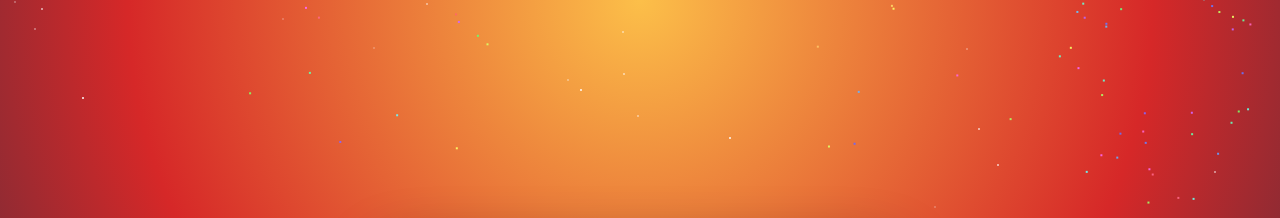
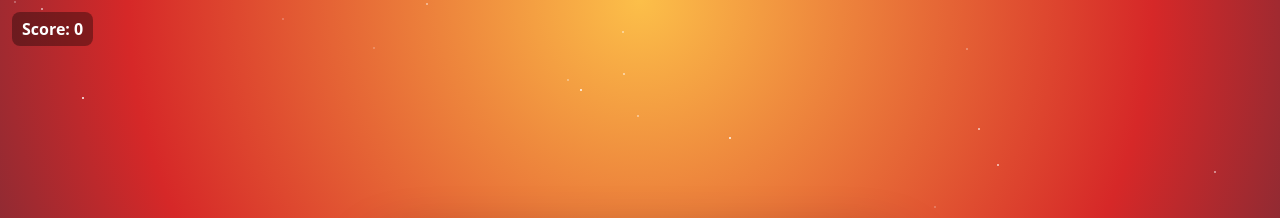
Before and after one commit to waynelaker/xmas, a plain HTML site: page index.html in a window 1280 px wide. Shown: the top 218 px of the page. Drawn offline with Linux system fonts and the light colour scheme; animation ran at ten frames a second.

Commit message:
add mini game

```diff
--- a/index.html
+++ b/index.html
@@ -67,6 +67,19 @@
       font-size: 0.85rem;
       letter-spacing: 0.3em;
       opacity: 0.7;
+    }
+
+    .score {
+      position: fixed;
+      top: 12px;
+      left: 12px;
+      z-index: 4;
+      padding: 6px 10px;
+      background: rgba(0,0,0,0.35);
+      border-radius: 8px;
+      font-weight: 600;
+      color: var(--fg);
+      pointer-events: none;
     }
 
     .star {
@@ -158,7 +171,9 @@
     }
 
     /* --------------------
-       FIREWORKS (CANVAS)
+       FIREWORKS MINI-GAME (CANVAS)
+       - Rockets are launched from the bottom and explode into particles
+       - Click a moving rocket to explode it early and earn points
     -------------------- */
     const canvas = document.getElementById('fireworks');
     const ctx = canvas.getContext('2d');
@@ -170,69 +185,134 @@
     resize();
     window.addEventListener('resize', resize);
 
-    const fireworks = [];
+    const rockets = []; // rockets in flight (pre-explosion)
+    const fireworks = []; // arrays of particles (post-explosion)
 
-    function launchFirework(x = null, y = null) {
-      // if no coords provided, choose random position
-      if (x === null || y === null) {
-        x = Math.random() * canvas.width;
-        y = Math.random() * canvas.height * 0.5;
-      }
+    function createExplosion(x, y, count = 60) {
+      const lifeMs = 2000;
       const particles = [];
-      const lifeMs = 2000; // particle lifetime in ms
-
-      for (let i = 0; i < 60; i++) {
+      const hue = Math.random() * 360;
+      for (let i = 0; i < count; i++) {
         const angle = Math.random() * Math.PI * 2;
         const speed = (Math.random() * 180) + 120; // px per second
         particles.push({
           x,
           y,
-          vx: Math.cos(angle) * speed, // px/s
-          vy: Math.sin(angle) * speed, // px/s
-          life: lifeMs
+          vx: Math.cos(angle) * speed,
+          vy: Math.sin(angle) * speed,
+          life: lifeMs,
+          h: hue
         });
       }
       fireworks.push(particles);
     }
 
-    // trigger fireworks where user clicks/taps (but not when clicking the card)
+    function launchRocket(x = null) {
+      if (x === null) x = Math.random() * canvas.width;
+      const vy = - (420 + Math.random() * 300); // initial upward speed px/s
+      const vx = (Math.random() - 0.5) * 80; // slight drift
+      const fuse = 900 + Math.random() * 900; // ms until auto explode
+      rockets.push({ x, y: canvas.height + 5, vx, vy, fuse, trail: [] });
+    }
+
+    // score display
+    const scoreEl = document.createElement('div');
+    scoreEl.id = 'score';
+    scoreEl.className = 'score';
+    scoreEl.textContent = 'Score: 0';
+    document.body.appendChild(scoreEl);
+    let score = 0;
+    function updateScore() { scoreEl.textContent = 'Score: ' + score; }
+
+    // click / tap handler: click a rocket to explode it and score. No longer launches rockets on click.
     document.addEventListener('pointerdown', (ev) => {
       if (ev.target.closest && ev.target.closest('.card')) return; // ignore clicks on the card
-      // clientX/clientY are viewport coordinates; canvas matches viewport size
       const rect = canvas.getBoundingClientRect();
       const x = ev.clientX - rect.left;
       const y = ev.clientY - rect.top;
-      launchFirework(x, y);
-      lastLaunch = performance.now();
+
+      // check for rocket hits (allow small radius)
+      for (let i = rockets.length - 1; i >= 0; i--) {
+        const r = rockets[i];
+        const dx = r.x - x;
+        const dy = r.y - y;
+        const dist = Math.sqrt(dx * dx + dy * dy);
+        if (dist < 20) {
+          // hit - explode early
+          createExplosion(r.x, r.y);
+          rockets.splice(i, 1);
+          score++;
+          updateScore();
+          return;
+        }
+      }
+
+      // no hit: do nothing (clicks don't launch rockets anymore)
     });
 
     let lastTime = performance.now();
     let lastLaunch = performance.now() - 900; // allow immediate launch
     const launchInterval = 900; // ms
-    const gravity = 180; // px/s^2 downward pull
+    const gravity = 500; // px/s^2 downward pull
 
     function animate(now) {
-      const delta = Math.min(now - lastTime, 100); // cap delta to avoid huge jumps
+      const delta = now - lastTime; // use real elapsed time so particles/rockets dissipate while tab isn't focused
       lastTime = now;
 
-      // launch control: only launch at most one per frame, and only driven by animate
+      // launch control: only launch at most one per interval
       if (now - lastLaunch >= launchInterval) {
-        launchFirework();
+        launchRocket();
         lastLaunch = now;
       }
 
       ctx.clearRect(0, 0, canvas.width, canvas.height);
 
+      // update rockets (pre-explosion)
+      for (let i = rockets.length - 1; i >= 0; i--) {
+        const r = rockets[i];
+        const dt = delta / 1000;
+
+        // store a short trail of previous positions
+        r.trail.push({ x: r.x, y: r.y });
+        if (r.trail.length > 8) r.trail.shift();
+
+        r.x += r.vx * dt;
+        r.y += r.vy * dt;
+        r.vy += gravity * dt;
+        r.fuse -= delta;
+
+        // draw trail
+        for (let t = 0; t < r.trail.length; t++) {
+          const tt = r.trail[t];
+          const alpha = ((t + 1) / r.trail.length) * 0.6;
+          ctx.fillStyle = `rgba(255,255,255,${alpha})`;
+          ctx.fillRect(tt.x, tt.y, 2, 2);
+        }
+
+        // draw rocket head
+        ctx.fillStyle = 'white';
+        ctx.beginPath();
+        ctx.arc(r.x, r.y, 3, 0, Math.PI * 2);
+        ctx.fill();
+
+        // conditions to auto-explode: fuse expired, reached high altitude (near top), or very fast downward speed
+        if (r.fuse <= 0 || r.y < canvas.height * 0.25 || r.vy > 1000) {
+          createExplosion(r.x, r.y);
+          rockets.splice(i, 1);
+        }
+      }
+
+      // update fireworks (post-explosion particles)
       for (let fi = fireworks.length - 1; fi >= 0; fi--) {
         const fw = fireworks[fi];
 
         for (let i = fw.length - 1; i >= 0; i--) {
           const p = fw[i];
-          // update using real elapsed time
-          p.x += p.vx * (delta / 1000);
-          p.y += p.vy * (delta / 1000) + 0.5 * gravity * Math.pow(delta / 1000, 2);
-          // apply gravity to vy
-          p.vy += gravity * (delta / 1000);
+          const dt = delta / 1000;
+
+          p.x += p.vx * dt;
+          p.y += p.vy * dt + 0.5 * gravity * dt * dt;
+          p.vy += gravity * dt;
 
           p.life -= delta;
 
@@ -241,7 +321,8 @@
             continue;
           }
 
-          ctx.fillStyle = `hsla(${Math.random()*360},100%,70%,0.9)`;
+          const alpha = Math.max(0, p.life / 2000);
+          ctx.fillStyle = `hsla(${p.h},100%,70%,${alpha})`;
           ctx.fillRect(p.x, p.y, 2, 2);
         }
 
```
